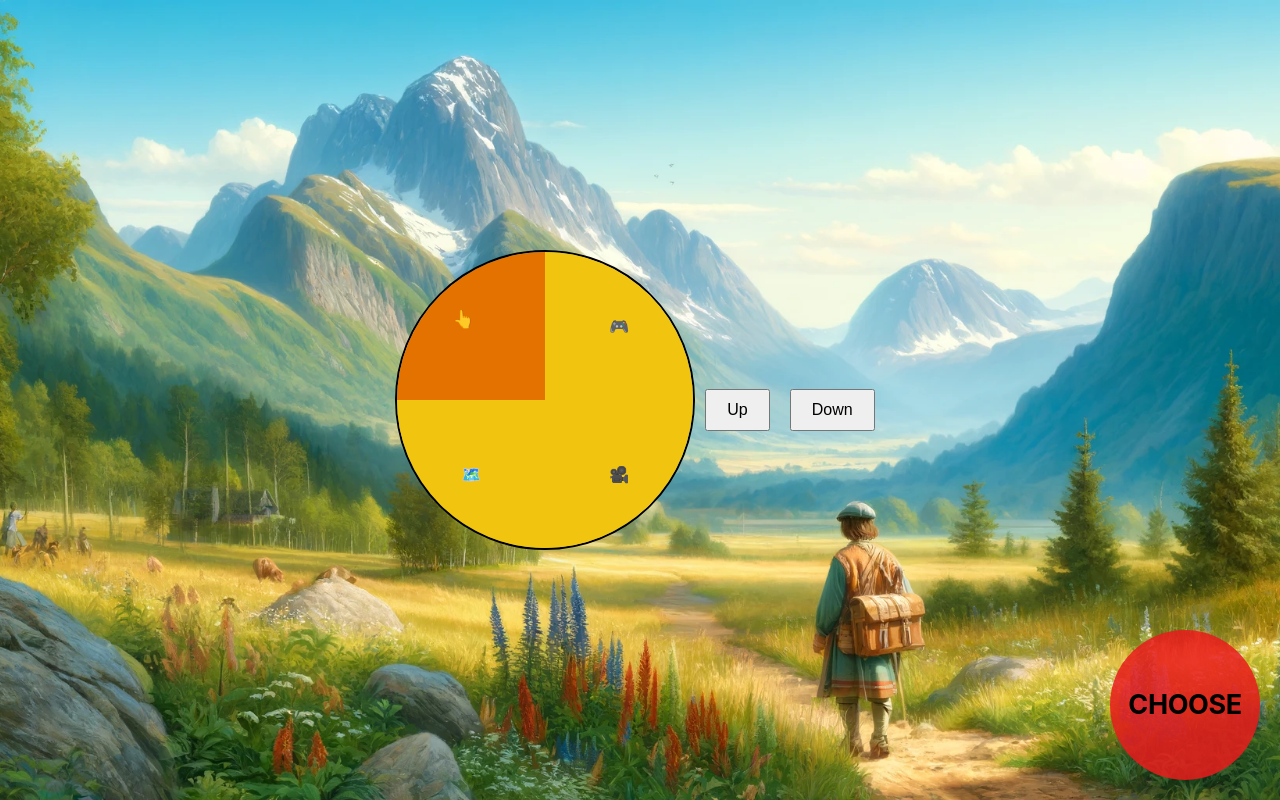
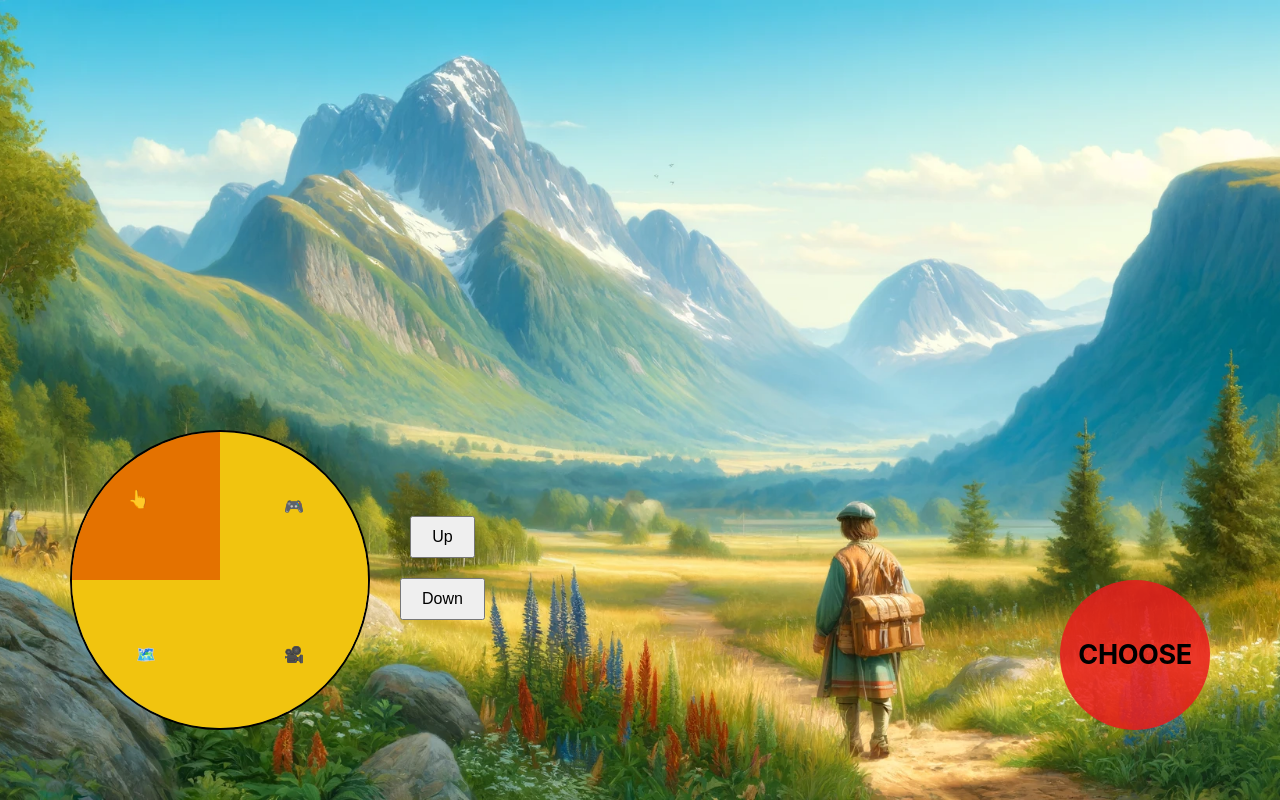
Before and after one commit to Henrik-Pham/LOADING, a React (Vite) app: page / in a window 1280 px wide. Built offline with nearby package versions, Linux system fonts and the light colour scheme.

Commit message:
The buttons moved to the side of the wheel

```diff
--- a/src/App.jsx
+++ b/src/App.jsx
@@ -55,8 +55,8 @@ function App() {
                     cursor: pointer;
 
                     position: fixed;
-                    bottom: 20px;
-                    right: 20px;
+                    bottom: 70px;
+                    right: 70px;
                     z-index: 1000;
                 }
 
--- a/src/styles.css
+++ b/src/styles.css
@@ -20,14 +20,15 @@ body {
     height: 100%;
 }
 
-
 .circle-container {
-    position: relative;
+    position: fixed;
     width: 300px;
     height: 300px;
     border-radius: 50%;
     overflow: hidden;
     border: 2px solid #000;
+    bottom: 70px;
+    left: 70px;
 }
 
 .circle-choice {
@@ -76,12 +77,47 @@ body {
 }
 
 .controls {
-    margin-top: 20px;
+    position: fixed;
+    left: 400px;
+    bottom: 170px;
+    display: flex;
+    flex-direction: column;
+    align-items: center;
 }
 
 button {
-    margin: 0 10px;
+    margin: 10px 0;
     padding: 10px 20px;
     font-size: 16px;
     cursor: pointer;
 }
+
+.circle-button {
+    background-color: rgba(232, 29, 29, 0.86);
+    color: #000000;
+    border-radius: 50%;
+    width: 150px;
+    height: 150px;
+    display: flex;
+    align-items: center;
+    justify-content: center;
+    padding: 10px;
+    font: 700 27px/129% Inter, -apple-system, Roboto, Helvetica, sans-serif;
+    text-align: center;
+    letter-spacing: -0.41px;
+    cursor: pointer;
+    position: fixed;
+    bottom: 100px;
+    right: 100px;
+    z-index: 1000;
+}
+
+@media (max-width: 991px) {
+    .circle-button {
+        width: 100px;
+        height: 100px;
+        font-size: 20px;
+        bottom: 10px;
+        right: 10px;
+    }
+}
```
